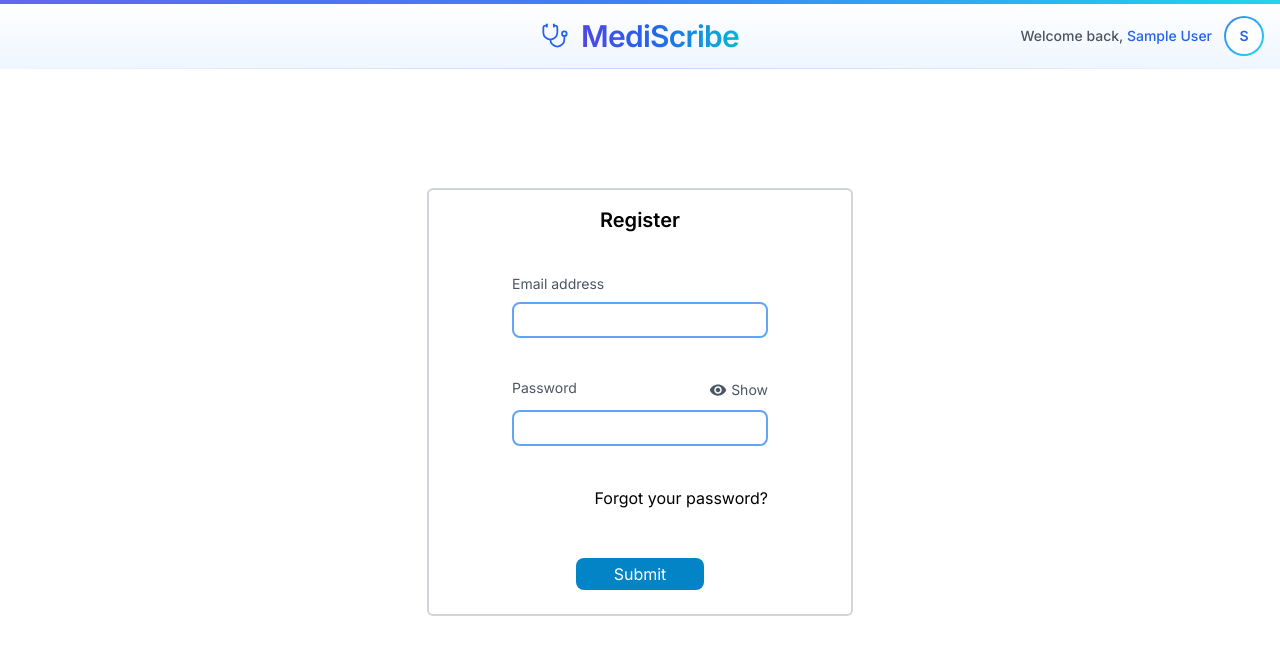
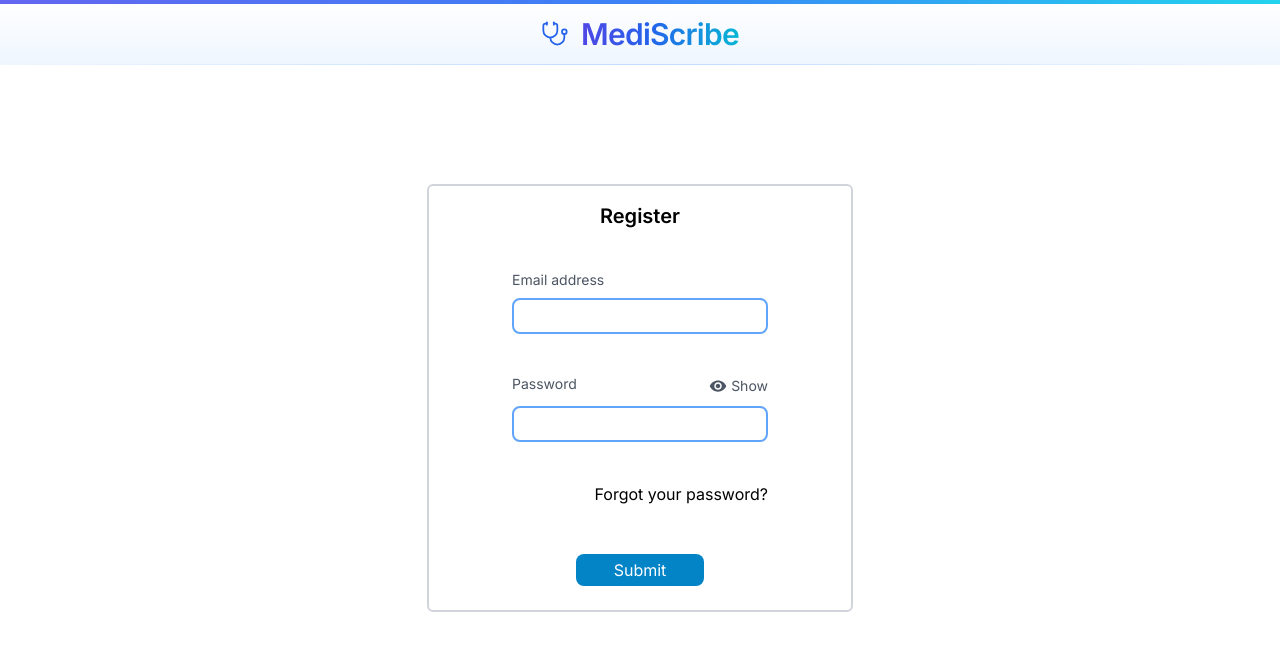
Before and after one commit to BTP-JIO/Dictation-App-for-Healthcare-Business-Final, a React (Vite) app: page /user in a window 1280 px wide. Shown: the top 654 px of the page. Built offline with nearby package versions, Linux system fonts and the light colour scheme; sample sign-in values are in the browser's storage; what @react-pdf/renderer would draw is missing.

Commit message:
fix: center align MediScribe in header

```diff
--- a/src/components/Header.jsx
+++ b/src/components/Header.jsx
@@ -1,17 +1,14 @@
 import React from "react";
-import { Stethoscope, User } from "lucide-react";
+import { Stethoscope } from "lucide-react";
 
 const Header = () => {
-  const userDetails = JSON.parse(localStorage.getItem("userDetails"));
-
   return (
     <header className="relative">
       <div className="bg-gradient-to-b from-white to-blue-50">
         <div className="h-1 bg-gradient-to-r from-indigo-500 via-blue-500 to-cyan-400" />
         <div className="container mx-auto px-4 py-3">
-          <div className="flex items-center justify-between">
-            <div className="flex-1" />
-            <div className="group flex items-center gap-3 hover:opacity-90 transition-all duration-300 cursor-pointer">
+          <div className="flex items-center justify-center">
+            <div className="group flex items-center gap-3 hover:opacity-90 transition-all duration-300 cursor-pointer text-center">
               <Stethoscope
                 size={28}
                 className="text-blue-600 group-hover:rotate-12 transition-transform duration-300"
@@ -26,25 +23,6 @@ const Header = () => {
                 </span>
               </h1>
             </div>
-            <div className="flex-1 flex justify-end">
-              {userDetails ? (
-                <div className="flex items-center gap-3">
-                  <span className="text-sm font-medium text-gray-600 hidden sm:inline">
-                    Welcome back,{" "}
-                    <span className="text-blue-600">{userDetails.name}</span>
-                  </span>
-                  <div className="w-10 h-10 rounded-full bg-gradient-to-br from-blue-500 to-cyan-400 p-[2px] hover:from-indigo-500 hover:to-blue-500 transition-all duration-300">
-                    <div className="w-full h-full rounded-full bg-white flex items-center justify-center">
-                      <span className="text-blue-600 font-semibold text-sm">
-                        {userDetails.name?.[0]?.toUpperCase() || (
-                          <User size={16} />
-                        )}
-                      </span>
-                    </div>
-                  </div>
-                </div>
-              ) : null}
-            </div>
           </div>
         </div>
         <div className="h-px bg-gradient-to-r from-transparent via-blue-200 to-transparent" />
```
